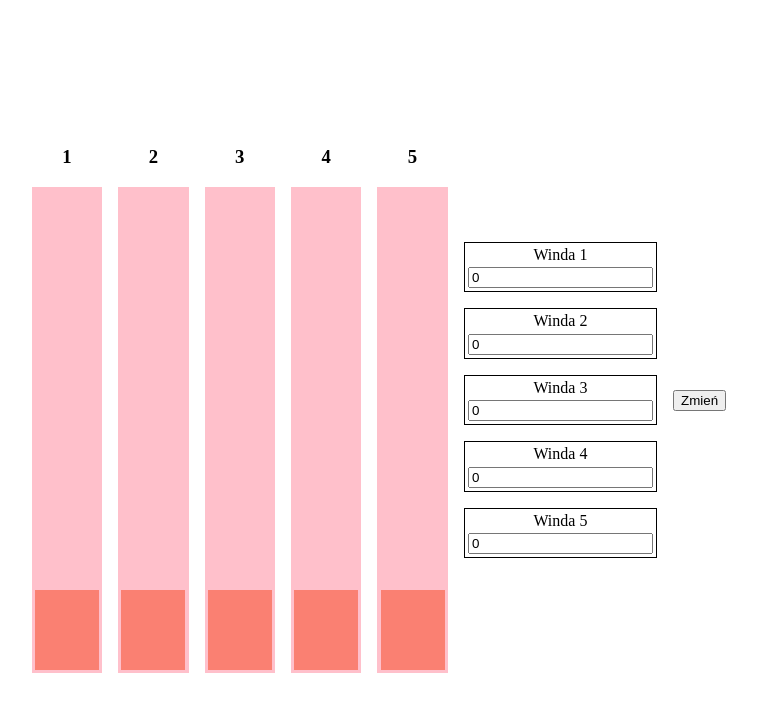
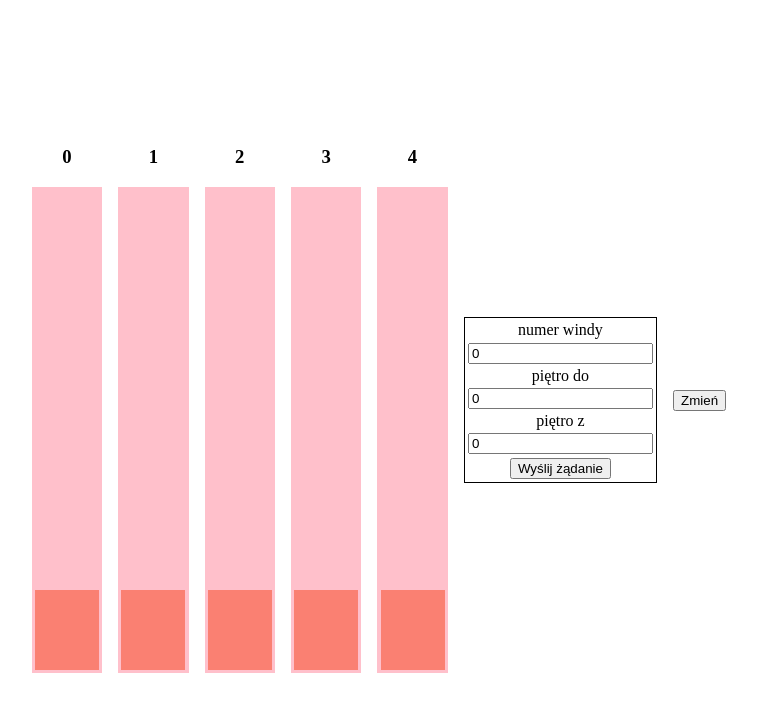
Before and after one commit to pzareba22/elevators, a React (Create React App) app: page / in a window 1280 px wide. Shown: the top 712 px of the page, without its empty margins (261-1018 px from the left). Built offline with nearby package versions, Linux system fonts and the light colour scheme.

Commit message:
added new classes and changed up the form

```diff
--- a/src/components/App.tsx
+++ b/src/components/App.tsx
@@ -1,13 +1,28 @@
-import React, { useState } from "react";
+import React, { useMemo, useState } from "react";
 import Elevator from "./Elevator";
+import ElevatorController from "../logic/ElevatorController";
 import "../styles/App.sass";
 
 const ELEVATOR_NUM = 5;
 const MAX_FLOOR = 5;
 
+type FormData = {
+    elevatorNo: number;
+    floorTo: number;
+    floorFrom: number;
+};
+
 const App: React.FC<{}> = () => {
     const [floors, setFloors] = useState(new Array(ELEVATOR_NUM).fill(0));
-    const [formData, setFormData] = useState(new Array(ELEVATOR_NUM).fill(0));
+    const [formData, setFormData] = useState<FormData>({
+        elevatorNo: 0,
+        floorFrom: 0,
+        floorTo: 0,
+    });
+    const elevatorController = useMemo(
+        () => new ElevatorController(ELEVATOR_NUM),
+        []
+    );
 
     const updateFloors = (data: Array<number>) => {
         const newFloors = [...data];
@@ -15,11 +30,13 @@ const App: React.FC<{}> = () => {
     };
 
     // Czy to musi być w state?
-    const updateFormData = (floorIndex: number, floor: number) => {
-        if (floor > MAX_FLOOR || floor < 0) return;
-        const newFormData = [...formData];
-        newFormData[floorIndex] = floor;
-        setFormData(newFormData);
+    const updateFormData = (e: React.ChangeEvent<HTMLInputElement>) => {
+        const name = e.target.id;
+        const value = parseInt(e.target.value);
+        if (e.target.id == "elevatorNo" && (value < 0 || value >= ELEVATOR_NUM))
+            return;
+        if (value < 0 || value > MAX_FLOOR) return;
+        setFormData((values) => ({ ...values, [name]: value }));
     };
 
     return (
@@ -27,31 +44,53 @@ const App: React.FC<{}> = () => {
             <div className="elevatorsContainer">
                 {floors.map((floor, i) => (
                     <div className="elevatorContainer" key={i}>
-                        <h3>{i + 1}</h3>
+                        <h3>{i}</h3>
                         <Elevator floor={floor} />
                     </div>
                 ))}
             </div>
             <div className="elevatorControls">
-                {floors.map((floor, i) => (
-                    <form key={i}>
-                        <label htmlFor="floorInput">Winda {i + 1}</label>
-                        <input
-                            type="number"
-                            name="floorInput"
-                            id="floorInput"
-                            onChange={(e) => {
-                                updateFormData(i, parseInt(e.target.value));
-                            }}
-                            value={formData[i]}
-                        />
-                    </form>
-                ))}
+                <form
+                    onSubmit={(e) => {
+                        e.preventDefault();
+                        console.log("Adding a stop");
+                        console.log(formData);
+                        elevatorController.addElevatorStop(
+                            formData.elevatorNo,
+                            formData.floorFrom,
+                            formData.floorTo
+                        );
+                    }}
+                >
+                    <label htmlFor="elevatorNo">numer windy</label>
+                    <input
+                        type="number"
+                        id="elevatorNo"
+                        onChange={(e) => updateFormData(e)}
+                        value={formData.elevatorNo}
+                    />
+                    <label htmlFor="floorTo">piętro do</label>
+                    <input
+                        type="number"
+                        id="floorTo"
+                        onChange={(e) => updateFormData(e)}
+                        value={formData.floorTo}
+                    />
+                    <label htmlFor="floorFrom">piętro z</label>
+                    <input
+                        type="number"
+                        id="floorFrom"
+                        onChange={(e) => updateFormData(e)}
+                        value={formData.floorFrom}
+                    />
+                    <input type="submit" value="Wyślij żądanie" />
+                </form>
             </div>
             <button
                 className="submitButton"
                 onClick={() => {
-                    updateFloors(formData);
+                    elevatorController.update();
+                    setFloors(elevatorController.getElevatorPositoins());
                 }}
             >
                 Zmień
```
